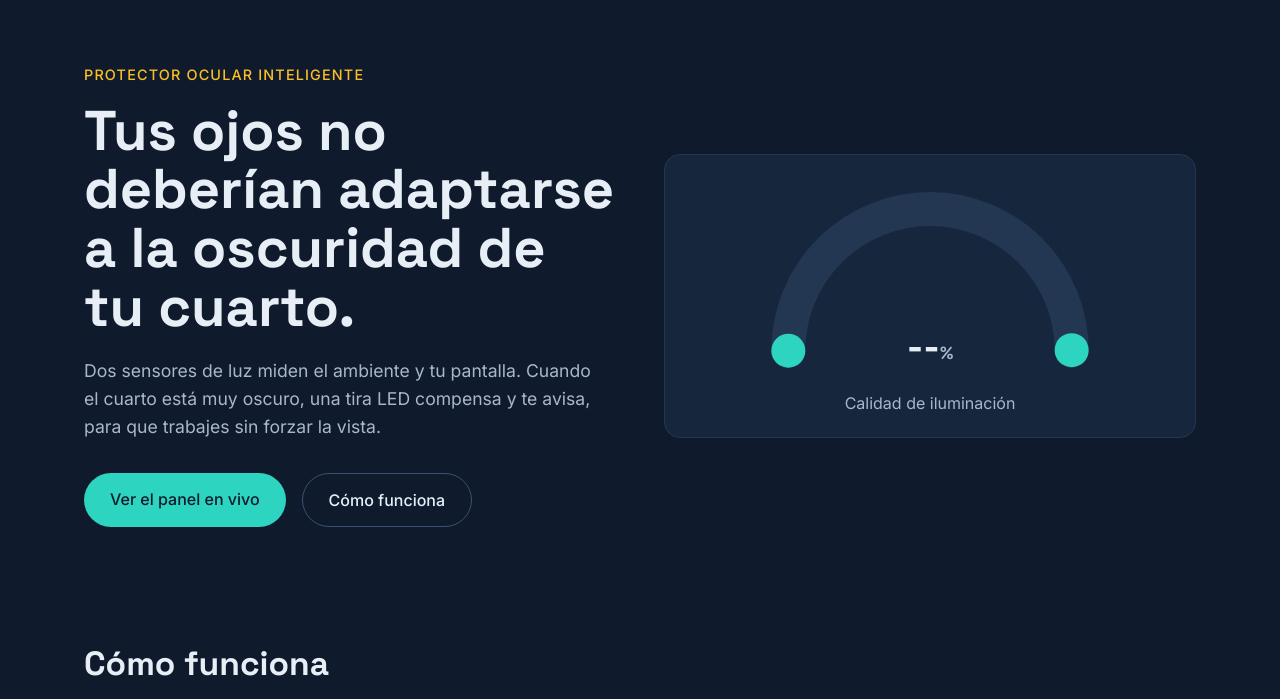
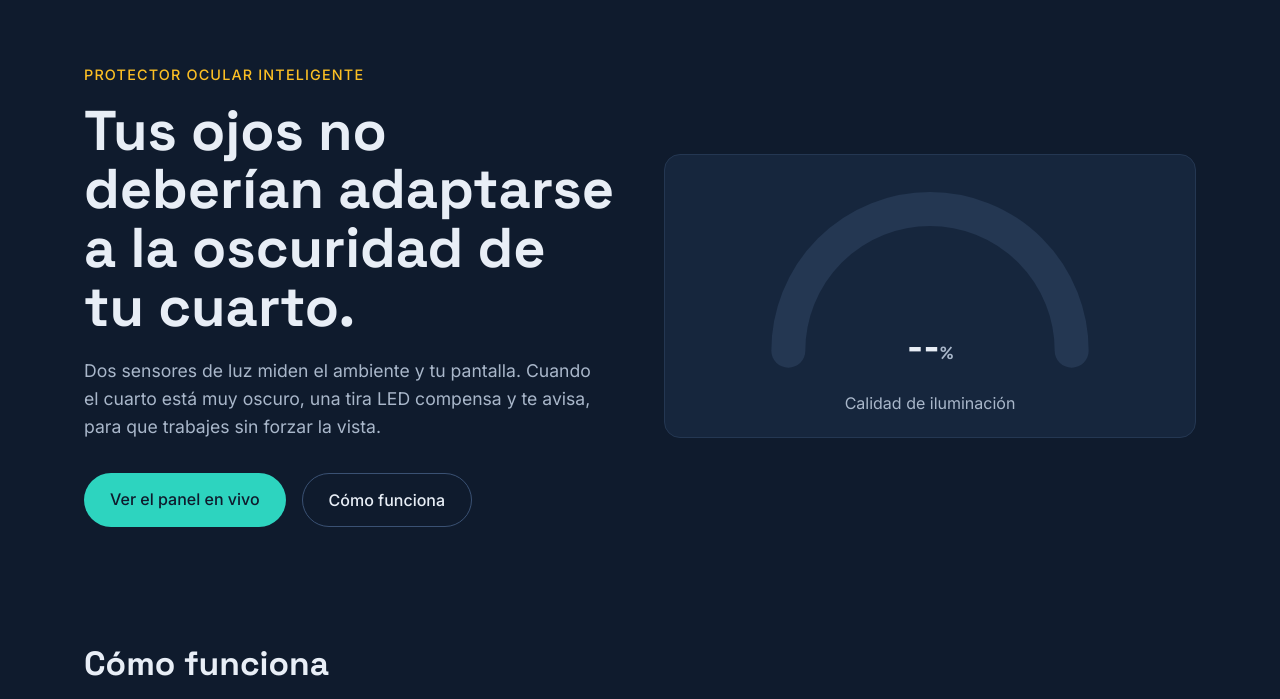
Before and after one commit to racevedo-coder/PROTECTOR_OCULAR, a plain HTML site: page index.html in a window 1280 px wide. Shown: the part 84-783 px from the top of the page. Drawn offline with Linux system fonts and the light colour scheme; no server answers.

Commit message:
Arreglar medidor sin datos

```diff
--- a/index.html
+++ b/index.html
@@ -46,7 +46,7 @@
       <div class="gauge">
         <svg viewBox="0 0 120 70" aria-hidden="true">
           <path d="M10 62 A50 50 0 0 1 110 62" fill="none" stroke="var(--line)" stroke-width="12" stroke-linecap="round"/>
-          <path id="arc" d="M10 62 A50 50 0 0 1 110 62" fill="none" stroke="var(--teal)" stroke-width="12" stroke-linecap="round" pathLength="100" stroke-dasharray="0 100"/>
+          <path id="arc" d="M10 62 A50 50 0 0 1 110 62" fill="none" stroke="var(--teal)" stroke-width="12" stroke-linecap="round" pathLength="100" stroke-dasharray="0 100" stroke-opacity="0"/>
         </svg>
         <div class="num"><span id="v4">--</span><span class="unit">%</span></div>
       </div>
--- a/script.js
+++ b/script.js
@@ -45,6 +45,7 @@ function pintar(d) {
   const cal = Math.max(0, Math.min(100, Number(d.v4) || 0));
   $("v4").textContent = num(d.v4);
   $("arc").setAttribute("stroke-dasharray", `${cal} 100`);
+  $("arc").setAttribute("stroke-opacity", cal > 0 ? 1 : 0);   // con 0 % no se dibuja
   $("arc").setAttribute("stroke", cal >= 70 ? "var(--teal)" : cal >= 40 ? "var(--amber)" : "var(--red)");
 
   $("v5").innerHTML  = hm(d.v5);
```
